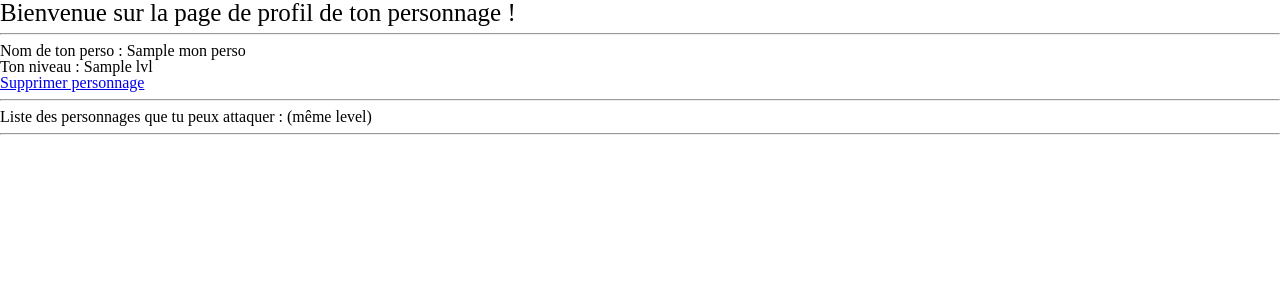
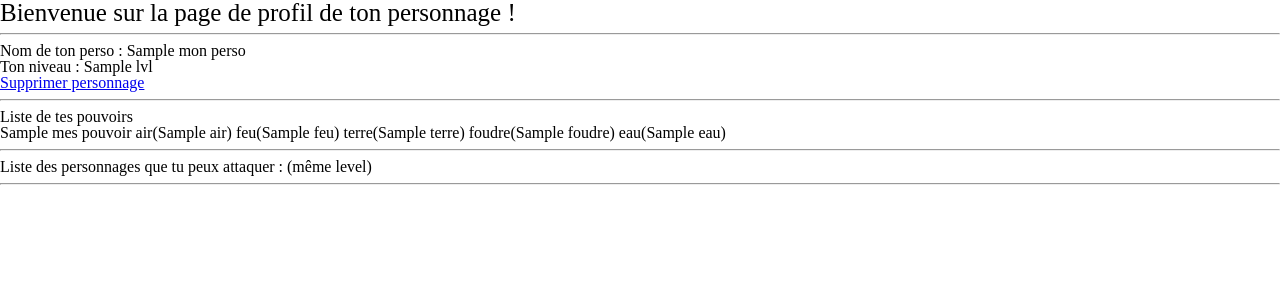
Before and after one commit to BettinaMigot/Hereos, a PHP site: template view/display_profil_personnage.php in a window 1280 px wide. Shown: the part 50-350 px from the top of the page. Run offline with PHP 8.4, Linux system fonts and the light colour scheme; the template is opened without the code that fills it: most values are stand-ins (such as "Sample title", 1, 10 or a date in 2020).

Commit message:
Ajout affichage pouvoirs
Ajout affichage pouvoirs

```diff
--- a/controller/page_jeu.php
+++ b/controller/page_jeu.php
@@ -19,7 +19,7 @@
     case'create_pouvoir':
     	$success = creation_pouvoir();
         if ($success==1) {
-            header('Location: index.php');
+        header('Location: index.php');
         }
         else{echo "Vous n'avez pas mis 15 points par pouvoirs.";}
     	break;
@@ -49,7 +49,7 @@
     {
 		$monPerso=$monPerso[0];
         $mesPouvoirs = get_pouvoirs_by_PersoID(get_personnageID_by_userID($_SESSION['id'])) ;
-        if (sizeof($mesPouvoirs)==3)
+        if (sizeof($mesPouvoirs)>=3)
         {
             $mesEnnemis = get_personnages_by_lvl($monPerso['lvl']);
             include_once('view/display_profil_personnage.php');
--- a/model/personnages.php
+++ b/model/personnages.php
@@ -53,7 +53,6 @@
     $req->execute();
     $return = $req->fetchAll(PDO::FETCH_ASSOC);
     $return = $return[0]['id_personnage'];
-
     return $return;
 }
 
--- a/view/display_profil_personnage.php
+++ b/view/display_profil_personnage.php
@@ -8,6 +8,22 @@
 echo "<p>Nom de ton perso : ".$monPerso['name']."</p>";
 echo "<p>Ton niveau : ".$monPerso['lvl']."</p>";
 echo "<a href='index.php?action=remove_pers'>Supprimer personnage</a>";
+
+echo "<hr>"; /******************************************/
+
+echo "<h3>Liste de tes pouvoirs</h3>";
+echo "<ul>";
+foreach ($mesPouvoirs as $cle => $pouvoir) {
+	echo "<li>"
+	.$pouvoir['nom_pouvoir']
+	." air(".$pouvoir['air'].") "
+	." feu(".$pouvoir['feu'].") "
+	." terre(".$pouvoir['terre'].") "
+	." foudre(".$pouvoir['foudre'].") "
+	." eau(".$pouvoir['eau'].") "
+	."</li>";
+}
+echo "</ul>";
 
 echo "<hr>"; /******************************************/
 
```
Also changed, not shown: heroes.sql (+18 -7 lines), model/pouvoirs.php (+4 -3 lines).
